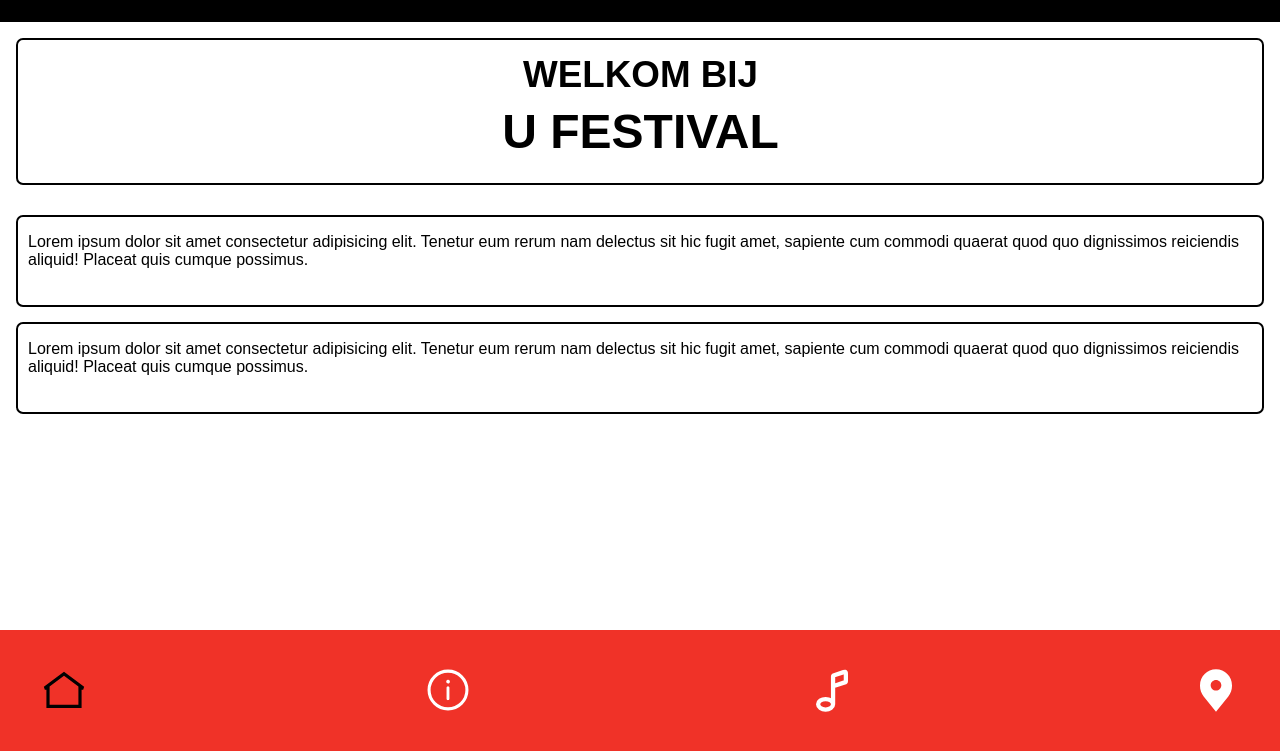
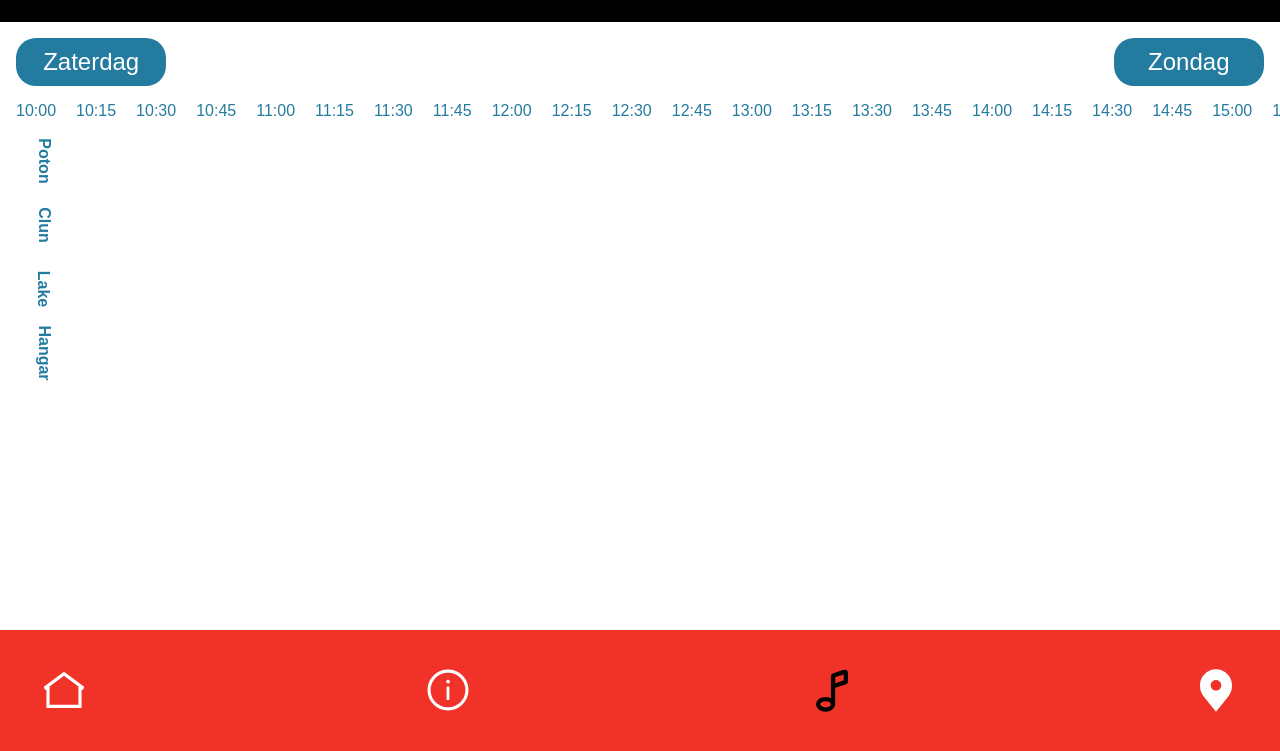
Before and after one commit to Bilal-1-2/8.1-U-festival-2026, a plain HTML site: page index.html in a window 1280 px wide. Shown: the part 101-852 px from the top of the page. Drawn offline with Linux system fonts and the light colour scheme; a web font is replaced by a local one.

Commit message:
feat: Enhance lineup page with button functionality and time slots; add CSS for styling and layout

```diff
--- /dev/null
+++ b/assets/css/lineup.css
@@ -0,0 +1,50 @@
+main .screen[data-screen="lineup"] {
+  color: #111;
+  background: #ffffff;
+overflow-x: auto;
+  padding: 16px;
+}
+.lineup-dag-btn-container {
+  display: flex;
+  justify-content: space-between;
+  /* width: 90%; */
+}
+
+.lineup-dag-btn {
+  color: white;
+  background-color: #247ba0;
+  border: 0px;
+  width: 9.4rem;
+  height: 3rem;
+  font-size: 1.5rem;
+  border-radius: 20px;
+}
+
+.lineup-plaats {
+    color: #247ba0;
+    font-size: 1rem;
+    font-weight: bold;
+    display: flex;
+    align-items: center;
+    align-content: space-between;
+    gap: 14px;
+    flex-direction: column;
+    justify-content: space-evenly;
+    flex-wrap: wrap;
+
+}
+
+.lineup-plaats p {
+  transform: rotate(90deg);
+  transform-origin: center;
+  display: inline-block;
+}
+
+.lineup-uur {
+  /* overflow-x: auto; */
+  display: flex;
+  gap: 20px;
+}
+.lineup-uur-nr {
+  color: #247ba0;
+}
--- a/assets/css/style.css
+++ b/assets/css/style.css
@@ -1,4 +1,6 @@
 @import url("https://fonts.googleapis.com/css2?family=Lato:ital,wght@0,100;0,300;0,400;0,700;0,900;1,100;1,300;1,400;1,700;1,900&family=Noto+Sans:ital,wght@0,100..900;1,100..900&family=Sansation:ital,wght@0,300;0,400;0,700&display=swap");
+@import url("info.css");
+@import url("lineup.css");
 
 :root {
   /* Palette */
@@ -187,12 +189,7 @@ main .screen[data-screen="info"] {
 }
 
 
-main .screen[data-screen="lineup"] {
-  color: #111;
-  background: #06d6a0;
 
-  padding: 16px;
-}
 
 main .screen[data-screen="map"] {
   color: #fff;
--- a/assets/js/script.js
+++ b/assets/js/script.js
@@ -47,9 +47,9 @@ document.addEventListener("DOMContentLoaded", () => {
 
   // Initialize to Home
   const homeBtn =
-    document.querySelector('footer .footer-btns[data-target="home"]') ||
+    document.querySelector('footer .footer-btns[data-target="lineup"]') ||
     document
-      .querySelector('footer .footer-btns [data-target="home"]')
+      .querySelector('footer .footer-btns [data-target="lineup"]')
       ?.closest(".footer-btns") ||
     footerButtons[0];
 
--- a/index.html
+++ b/index.html
@@ -4,7 +4,6 @@
     <meta charset="UTF-8" />
     <meta name="viewport" content="width=device-width, initial-scale=1.0" />
     <link rel="stylesheet" href="assets/css/style.css" />
-    <link rel="stylesheet" href="assets/css/info.css" />
     <title>U festival</title>
   </head>
   <body>
@@ -195,7 +194,76 @@
         </div>
       </section>
       <!-- lineup page -->
-      <section class="screen" data-screen="lineup"><p>Hi (Lineup)</p></section>
+      <section class="screen" data-screen="lineup">
+      <div class="lineup-dag-btn-container">        <button class="lineup-dag-btn">Zaterdag</button>
+        <button class="lineup-dag-btn">Zondag</button></div>
+<div class="lineup-uur">
+          <p class="lineup-uur-nr">10:00</p>
+          <p class="lineup-uur-nr">10:15</p>
+          <p class="lineup-uur-nr">10:30</p>
+          <p class="lineup-uur-nr">10:45</p>
+          <p class="lineup-uur-nr">11:00</p>
+          <p class="lineup-uur-nr">11:15</p>
+          <p class="lineup-uur-nr">11:30</p>
+          <p class="lineup-uur-nr">11:45</p>
+          <p class="lineup-uur-nr">12:00</p>
+          <p class="lineup-uur-nr">12:15</p>
+          <p class="lineup-uur-nr">12:30</p>
+          <p class="lineup-uur-nr">12:45</p>
+          <p class="lineup-uur-nr">13:00</p>
+          <p class="lineup-uur-nr">13:15</p>
+          <p class="lineup-uur-nr">13:30</p>
+          <p class="lineup-uur-nr">13:45</p>
+          <p class="lineup-uur-nr">14:00</p>
+          <p class="lineup-uur-nr">14:15</p>
+          <p class="lineup-uur-nr">14:30</p>
+          <p class="lineup-uur-nr">14:45</p>
+          <p class="lineup-uur-nr">15:00</p>
+          <p class="lineup-uur-nr">15:15</p>
+          <p class="lineup-uur-nr">15:30</p>
+          <p class="lineup-uur-nr">15:45</p>
+          <p class="lineup-uur-nr">16:00</p>
+          <p class="lineup-uur-nr">16:15</p>
+          <p class="lineup-uur-nr">16:30</p>
+          <p class="lineup-uur-nr">16:45</p>
+          <p class="lineup-uur-nr">17:00</p>
+          <p class="lineup-uur-nr">17:15</p>
+          <p class="lineup-uur-nr">17:30</p>
+          <p class="lineup-uur-nr">17:45</p>
+          <p class="lineup-uur-nr">18:00</p>
+          <p class="lineup-uur-nr">18:15</p>
+          <p class="lineup-uur-nr">18:30</p>
+          <p class="lineup-uur-nr">18:45</p>
+          <p class="lineup-uur-nr">19:00</p>
+          <p class="lineup-uur-nr">19:15</p>
+          <p class="lineup-uur-nr">19:30</p>
+          <p class="lineup-uur-nr">19:45</p>
+          <p class="lineup-uur-nr">20:00</p>
+          <p class="lineup-uur-nr">20:15</p>
+          <p class="lineup-uur-nr">20:30</p>
+          <p class="lineup-uur-nr">20:45</p>
+          <p class="lineup-uur-nr">21:00</p>
+          <p class="lineup-uur-nr">21:15</p>
+          <p class="lineup-uur-nr">21:30</p>
+          <p class="lineup-uur-nr">21:45</p>
+          <p class="lineup-uur-nr">22:00</p>
+          <p class="lineup-uur-nr">22:15</p>
+          <p class="lineup-uur-nr">22:30</p>
+          <p class="lineup-uur-nr">22:45</p>
+          <p class="lineup-uur-nr">23:00</p>
+          <p class="lineup-uur-nr">23:15</p>
+          <p class="lineup-uur-nr">23:30</p>
+          <p class="lineup-uur-nr">23:45</p>
+
+        </div>
+<div class="lineup-plaats">
+  <p>Poton</p>
+  <p>Clun</p>
+  <p>Lake</p>
+  <p>Hangar</p>
+</div>
+
+      </section>
       <!-- map page -->
       <section class="screen" data-screen="map"><p>Hi (Map)</p></section>
     </main>
```
Also changed, not shown: AI/promt.md (+5 -0 lines).
